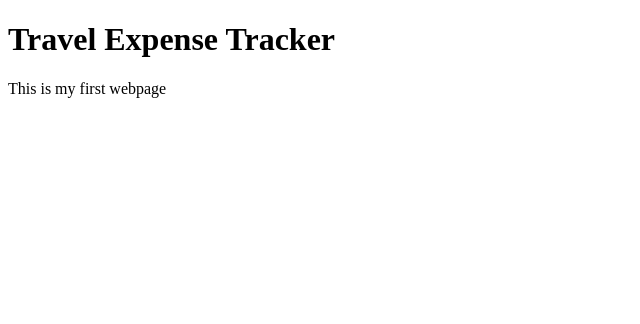
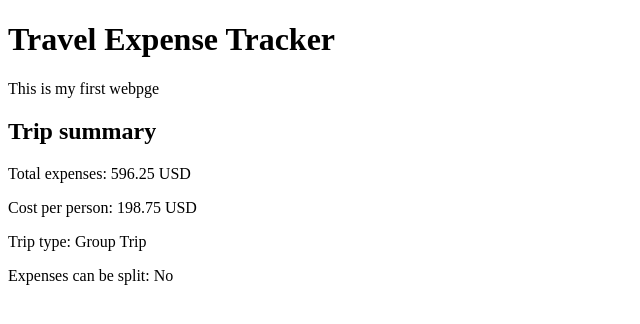
Before and after one commit to eevrard-cyber/Travel-Expense-Tracker, a plain HTML site: page index.html in a window 1280 px wide. Shown: the whole page, without its empty margins (0-640 px from the left). Drawn offline with Linux system fonts and the light colour scheme.

Commit message:
Complete PPA 3 expressions and operators

```diff
--- a/app.js
+++ b/app.js
@@ -12,7 +12,7 @@ const tripId         = 101;
 let tripName         = "MLA Conference";
 const tripCurrency   = "USD";
 let isGroupTrip      = false;
-let participantCount = 1;
+let participantCount = 3;
 let endDate;
 let tripNotes        = null;
 
@@ -49,3 +49,29 @@ console.log(`Trip: ${tripName}`);
 console.log(`Group trip: ${isGroupTrip}`);
 console.log(`Participants: ${participantCount}`);
 console.log(`Expense: ${expenseDescription} - ${expenseAmount} ${tripCurrency}`);
+
+const totalExpenses = expenseAmount + secondExpenseAmount;
+const costPerPerson = totalExpenses / participantCount;
+
+console.log(`Total: ${totalExpenses} ${tripCurrency}`);
+console.log(`Per person: ${costPerPerson} ${tripCurrency}`);
+
+const tipRate = 0.20;
+const tipAmount = expenseAmount * tipRate;
+
+const canSplitExpense = isGroupTrip && participantCount > 1;
+const tripType = participantCount > 1 ? "Group Trip" : "Solo Trip";
+
+let tip = 0;
+
+console.log(tip || 20);
+console.log(tip ?? 20);
+
+document.getElementById("total").textContent =
+ `Total expenses: ${totalExpenses} ${tripCurrency}`;
+document.getElementById("perPerson").textContent =
+ `Cost per person: ${costPerPerson.toFixed(2)} ${tripCurrency}`;
+document.getElementById("tripType").textContent =
+ `Trip type: ${tripType}`;
+document.getElementById("splitStatus").textContent =
+ `Expenses can be split: ${canSplitExpense ? "Yes" : "No"}`;
--- a/index.html
+++ b/index.html
@@ -6,7 +6,13 @@
 
     <body>
         <h1>Travel Expense Tracker</h1>
-        <p>This is my first webpage</p>
+        <p>This is my first webpge</p>
+        <h2>Trip summary</h2>
+        <p id="total"></p>
+        <p id="perPerson"></p>
+        <p id="tripType"></p>
+        <p id="splitStatus"></p>
+
             <script src="app.js"></script>
     </body>
 </html>
```
